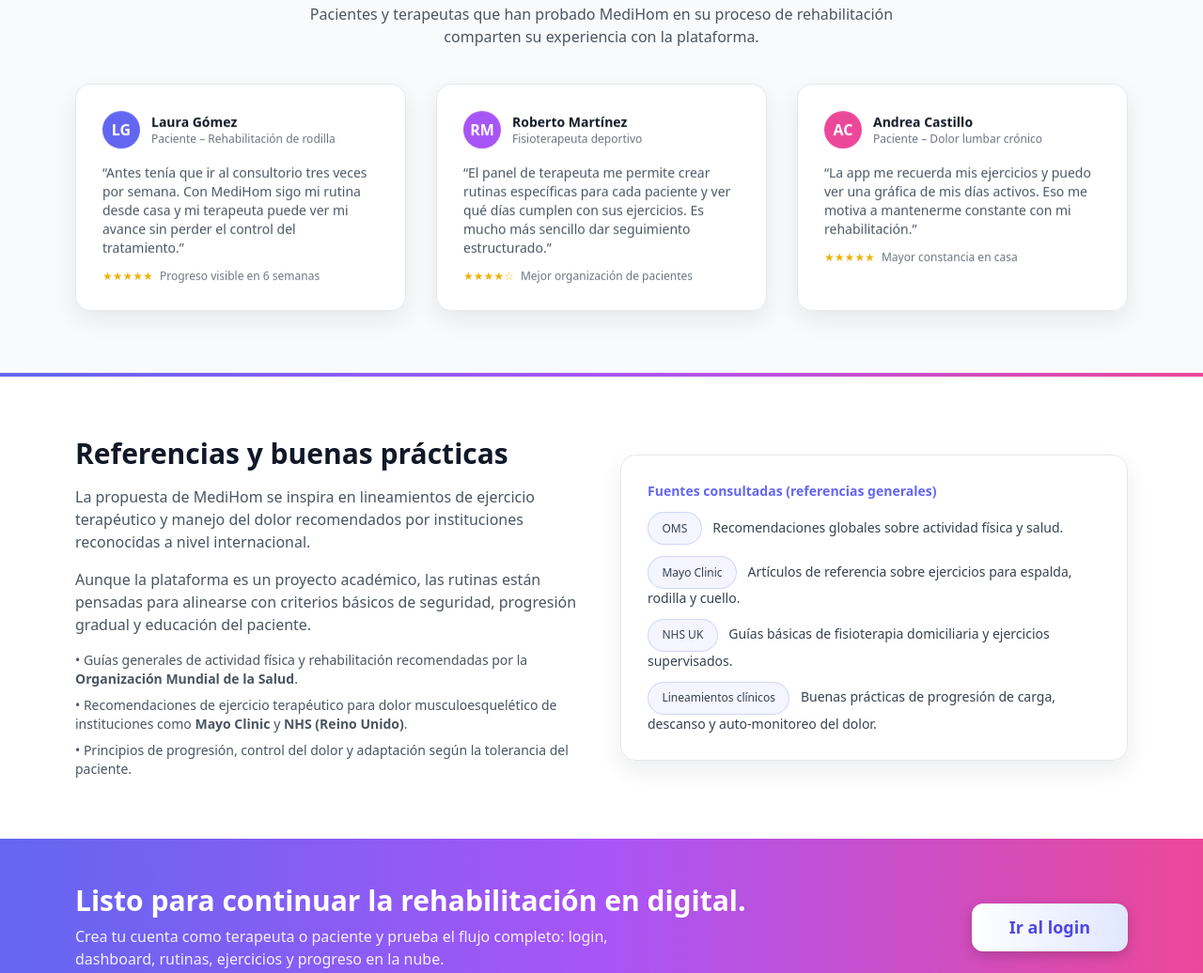
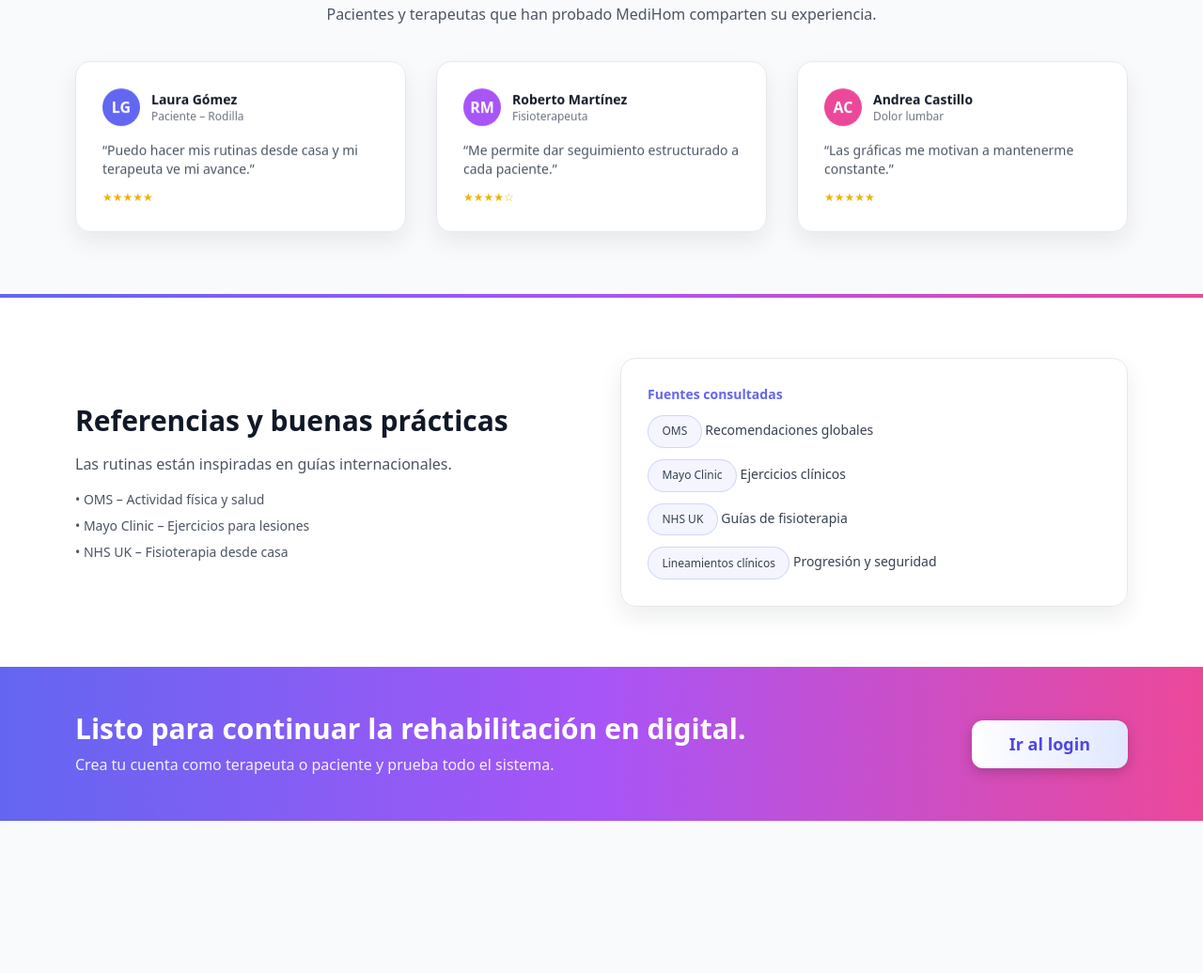
Before and after one commit to sorenn24/Aplicacion-Web, a website: page codigos/integradora/index.html in a window 1280 px wide. Shown: the part 1974-3010 px from the top of the page at 94% size. After the commit the page ends 2848 px from the top, so only its background shows below. Drawn offline with nearby package versions, Linux system fonts and the light colour scheme.

Commit message:
Update index.html

```diff
--- a/codigos/integradora/index.html
+++ b/codigos/integradora/index.html
@@ -8,7 +8,10 @@
     <script src="./home/home.js" defer></script>
     <link rel="stylesheet" href="./home/home.css" />
   </head>
+
+  <!-- 👇 AQUI ES EL ÚNICO CAMBIO: SE AGREGA "holo-bg" -->
   <body class="bg-gray-50 holo-bg">
+
     <!-- Navigation -->
     <nav class="bg-white shadow-sm fixed w-full top-0 z-50">
       <div class="max-w-6xl mx-auto px-4">
@@ -28,10 +31,10 @@
 
     <!-- Hero Section -->
     <section
-      class="hero-section pt-16 min-h-screen bg-gradient-to-br from-indigo-500 via-purple-500 to-pink-500"
+      class="pt-16 min-h-screen bg-gradient-to-br from-indigo-500 via-purple-500 to-pink-500"
     >
       <div class="max-w-6xl mx-auto px-4 py-20">
-        <div class="text-center text-white fade-in hero-content">
+        <div class="text-center text-white fade-in">
           <p class="uppercase tracking-[0.35em] text-xs mb-4 opacity-80">
             Plataforma de rehabilitación digital
           </p>
@@ -65,6 +68,7 @@
     <section class="bg-white section-divider">
       <div class="max-w-6xl mx-auto px-4 py-16 section-3d">
         <div class="grid md:grid-cols-2 gap-10 items-center">
+
           <div>
             <h2 class="text-3xl font-bold text-gray-900 mb-4">
               ¿Qué es <span class="text-indigo-600">MediHom</span>?
@@ -106,8 +110,7 @@
             <p class="text-gray-600 mb-4">
               MediHom busca que cualquier persona pueda continuar su proceso de
               rehabilitación desde casa, sin perder estructura ni calidad en el
-              tratamiento. El terapeuta define la rutina, el sistema guía al
-              paciente y ambos visualizan el progreso.
+              tratamiento.
             </p>
             <ul class="space-y-2 text-gray-600 text-sm">
               <li>• Rutinas divididas por zonas del cuerpo.</li>
@@ -116,6 +119,7 @@
               <li>• Panel de control para gestionar las rutinas.</li>
             </ul>
           </div>
+
         </div>
       </div>
     </section>
@@ -134,58 +138,51 @@
         </div>
 
         <div class="grid md:grid-cols-3 gap-8">
+
           <div class="card-3d">
-            <div
-              class="w-10 h-10 rounded-xl bg-indigo-500 text-white flex items-center justify-center mb-4"
-            >
+            <div class="w-10 h-10 rounded-xl bg-indigo-500 text-white flex items-center justify-center mb-4">
               1
             </div>
             <h3 class="font-semibold text-gray-900 mb-2">
               Registro y roles seguros
             </h3>
             <p class="text-gray-600 text-sm mb-3">
-              Los usuarios se registran como paciente o terapeuta. La API
-              valida credenciales, protege rutas y genera un token seguro.
+              Los usuarios se registran como paciente o terapeuta. La API valida credenciales y genera un token seguro.
             </p>
             <span class="chip">JWT • Rutas protegidas</span>
           </div>
 
           <div class="card-3d">
-            <div
-              class="w-10 h-10 rounded-xl bg-purple-500 text-white flex items-center justify-center mb-4"
-            >
+            <div class="w-10 h-10 rounded-xl bg-purple-500 text-white flex items-center justify-center mb-4">
               2
             </div>
             <h3 class="font-semibold text-gray-900 mb-2">
               Creación y asignación de rutinas
             </h3>
             <p class="text-gray-600 text-sm mb-3">
-              El terapeuta crea rutinas en el panel y las asigna a un paciente.
-              Cada rutina incluye ejercicios, repeticiones y duración.
+              El terapeuta crea rutinas y las asigna a un paciente.
             </p>
             <span class="chip">Panel de terapeuta</span>
           </div>
 
           <div class="card-3d">
-            <div
-              class="w-10 h-10 rounded-xl bg-pink-500 text-white flex items-center justify-center mb-4"
-            >
+            <div class="w-10 h-10 rounded-xl bg-pink-500 text-white flex items-center justify-center mb-4">
               3
             </div>
             <h3 class="font-semibold text-gray-900 mb-2">
               Ejecución y seguimiento
             </h3>
             <p class="text-gray-600 text-sm mb-3">
-              El paciente ve sus rutinas, realiza los ejercicios día a día y la
-              plataforma guarda el progreso en la nube (MongoDB + API).
+              El paciente realiza los ejercicios y la plataforma guarda el progreso.
             </p>
             <span class="chip">Gráficas e historial</span>
           </div>
+
         </div>
       </div>
     </section>
 
-    <!-- 🆕 Sección: Testimonios de usuarios -->
+    <!-- Testimonios -->
     <section class="bg-gray-50">
       <div class="max-w-6xl mx-auto px-4 py-16 section-3d">
         <div class="text-center mb-10">
@@ -193,8 +190,7 @@
             Lo que dicen nuestros usuarios
           </h2>
           <p class="text-gray-600 max-w-2xl mx-auto">
-            Pacientes y terapeutas que han probado MediHom en su proceso de
-            rehabilitación comparten su experiencia con la plataforma.
+            Pacientes y terapeutas que han probado MediHom comparten su experiencia.
           </p>
         </div>
 
@@ -202,172 +198,106 @@
           <!-- Testimonio 1 -->
           <article class="card-3d float-soft">
             <div class="flex items-center mb-4">
-              <div
-                class="w-10 h-10 rounded-full bg-indigo-500 text-white flex items-center justify-center font-semibold mr-3"
-              >
+              <div class="w-10 h-10 rounded-full bg-indigo-500 text-white flex items-center justify-center font-semibold mr-3">
                 LG
               </div>
               <div>
-                <p class="font-semibold text-gray-900 text-sm">
-                  Laura Gómez
-                </p>
-                <p class="text-xs text-gray-500">
-                  Paciente – Rehabilitación de rodilla
-                </p>
+                <p class="font-semibold text-gray-900 text-sm">Laura Gómez</p>
+                <p class="text-xs text-gray-500">Paciente – Rodilla</p>
               </div>
             </div>
             <p class="text-sm text-gray-600 mb-3">
-              “Antes tenía que ir al consultorio tres veces por semana. Con MediHom
-              sigo mi rutina desde casa y mi terapeuta puede ver mi avance sin perder el control del tratamiento.”
+              “Puedo hacer mis rutinas desde casa y mi terapeuta ve mi avance.”
             </p>
-            <p class="text-xs text-yellow-500">
-              ★★★★★ <span class="text-gray-500 ml-1">Progreso visible en 6 semanas</span>
-            </p>
+            <p class="text-xs text-yellow-500">★★★★★</p>
           </article>
 
           <!-- Testimonio 2 -->
           <article class="card-3d float-soft">
             <div class="flex items-center mb-4">
-              <div
-                class="w-10 h-10 rounded-full bg-purple-500 text-white flex items-center justify-center font-semibold mr-3"
-              >
+              <div class="w-10 h-10 rounded-full bg-purple-500 text-white flex items-center justify-center font-semibold mr-3">
                 RM
               </div>
               <div>
-                <p class="font-semibold text-gray-900 text-sm">
-                  Roberto Martínez
-                </p>
-                <p class="text-xs text-gray-500">Fisioterapeuta deportivo</p>
+                <p class="font-semibold text-gray-900 text-sm">Roberto Martínez</p>
+                <p class="text-xs text-gray-500">Fisioterapeuta</p>
               </div>
             </div>
             <p class="text-sm text-gray-600 mb-3">
-              “El panel de terapeuta me permite crear rutinas específicas para cada
-              paciente y ver qué días cumplen con sus ejercicios. Es mucho más sencillo dar seguimiento estructurado.”
+              “Me permite dar seguimiento estructurado a cada paciente.”
             </p>
-            <p class="text-xs text-yellow-500">
-              ★★★★☆ <span class="text-gray-500 ml-1">Mejor organización de pacientes</span>
-            </p>
+            <p class="text-xs text-yellow-500">★★★★☆</p>
           </article>
 
           <!-- Testimonio 3 -->
           <article class="card-3d float-soft">
             <div class="flex items-center mb-4">
-              <div
-                class="w-10 h-10 rounded-full bg-pink-500 text-white flex items-center justify-center font-semibold mr-3"
-              >
+              <div class="w-10 h-10 rounded-full bg-pink-500 text-white flex items-center justify-center font-semibold mr-3">
                 AC
               </div>
               <div>
-                <p class="font-semibold text-gray-900 text-sm">
-                  Andrea Castillo
-                </p>
-                <p class="text-xs text-gray-500">Paciente – Dolor lumbar crónico</p>
+                <p class="font-semibold text-gray-900 text-sm">Andrea Castillo</p>
+                <p class="text-xs text-gray-500">Dolor lumbar</p>
               </div>
             </div>
             <p class="text-sm text-gray-600 mb-3">
-              “La app me recuerda mis ejercicios y puedo ver una gráfica de mis días
-              activos. Eso me motiva a mantenerme constante con mi rehabilitación.”
+              “Las gráficas me motivan a mantenerme constante.”
             </p>
-            <p class="text-xs text-yellow-500">
-              ★★★★★ <span class="text-gray-500 ml-1">Mayor constancia en casa</span>
-            </p>
+            <p class="text-xs text-yellow-500">★★★★★</p>
           </article>
+
         </div>
       </div>
     </section>
 
-    <!-- Sección: Referencias y soporte clínico -->
+    <!-- Referencias -->
     <section class="bg-white section-divider">
       <div class="max-w-6xl mx-auto px-4 py-16 section-3d">
+
         <div class="grid md:grid-cols-2 gap-10 items-center">
+
           <div>
             <h2 class="text-3xl font-bold text-gray-900 mb-4">
               Referencias y buenas prácticas
             </h2>
             <p class="text-gray-600 mb-4">
-              La propuesta de MediHom se inspira en lineamientos de ejercicio
-              terapéutico y manejo del dolor recomendados por instituciones
-              reconocidas a nivel internacional.
-            </p>
-            <p class="text-gray-600 mb-4">
-              Aunque la plataforma es un proyecto académico, las rutinas están
-              pensadas para alinearse con criterios básicos de seguridad,
-              progresión gradual y educación del paciente.
+              Las rutinas están inspiradas en guías internacionales.
             </p>
 
             <div class="space-y-2 text-sm text-gray-600">
-              <p>
-                • Guías generales de actividad física y rehabilitación
-                recomendadas por la
-                <span class="font-semibold">Organización Mundial de la Salud</span>.
-              </p>
-              <p>
-                • Recomendaciones de ejercicio terapéutico para
-                dolor musculoesquelético de instituciones como
-                <span class="font-semibold">Mayo Clinic</span> y
-                <span class="font-semibold">NHS (Reino Unido)</span>.
-              </p>
-              <p>
-                • Principios de progresión, control del dolor y adaptación según
-                la tolerancia del paciente.
-              </p>
+              <p>• OMS – Actividad física y salud</p>
+              <p>• Mayo Clinic – Ejercicios para lesiones</p>
+              <p>• NHS UK – Fisioterapia desde casa</p>
             </div>
           </div>
 
           <div class="card-3d">
             <p class="text-sm font-semibold text-indigo-500 mb-3">
-              Fuentes consultadas (referencias generales)
+              Fuentes consultadas
             </p>
             <ul class="space-y-3 text-sm text-gray-700">
-              <li>
-                <span class="badge-ref">OMS</span>
-                <span class="ml-2">
-                  Recomendaciones globales sobre actividad física y salud.
-                </span>
-              </li>
-              <li>
-                <span class="badge-ref">Mayo Clinic</span>
-                <span class="ml-2">
-                  Artículos de referencia sobre ejercicios para espalda, rodilla
-                  y cuello.
-                </span>
-              </li>
-              <li>
-                <span class="badge-ref">NHS UK</span>
-                <span class="ml-2">
-                  Guías básicas de fisioterapia domiciliaria y ejercicios
-                  supervisados.
-                </span>
-              </li>
-              <li>
-                <span class="badge-ref">Lineamientos clínicos</span>
-                <span class="ml-2">
-                  Buenas prácticas de progresión de carga, descanso y
-                  auto-monitoreo del dolor.
-                </span>
-              </li>
+              <li><span class="badge-ref">OMS</span> Recomendaciones globales</li>
+              <li><span class="badge-ref">Mayo Clinic</span> Ejercicios clínicos</li>
+              <li><span class="badge-ref">NHS UK</span> Guías de fisioterapia</li>
+              <li><span class="badge-ref">Lineamientos clínicos</span> Progresión y seguridad</li>
             </ul>
           </div>
+
         </div>
+
       </div>
     </section>
 
-    <!-- Sección final: CTA -->
-    <section
-      class="bg-gradient-to-r from-indigo-500 via-purple-500 to-pink-500"
-    >
+    <!-- CTA final -->
+    <section class="bg-gradient-to-r from-indigo-500 via-purple-500 to-pink-500">
       <div class="max-w-6xl mx-auto px-4 py-12">
-        <div
-          class="flex flex-col md:flex-row items-center justify-between gap-6 text-white"
-        >
+        <div class="flex flex-col md:flex-row items-center justify-between gap-6 text-white">
           <div>
             <h2 class="text-2xl md:text-3xl font-bold mb-2">
               Listo para continuar la rehabilitación en digital.
             </h2>
             <p class="text-sm md:text-base opacity-90 max-w-xl">
-              Crea tu cuenta como terapeuta o paciente y prueba el flujo
-              completo: login, dashboard, rutinas, ejercicios y progreso en la
-              nube.
+              Crea tu cuenta como terapeuta o paciente y prueba todo el sistema.
             </p>
           </div>
           <div class="flex gap-3">
@@ -379,6 +309,7 @@
       </div>
     </section>
 
+    <!-- Service Worker -->
     <script>
       if ("serviceWorker" in navigator) {
         window.addEventListener("load", async () => {
@@ -387,12 +318,13 @@
               "/serviceWorker.js",
               { scope: "./" }
             );
-            console.log("✅ Service Worker registrado con scope:", reg.scope);
+            console.log("✅ Service Worker registrado:", reg.scope);
           } catch (err) {
             console.error("❌ Error al registrar el Service Worker:", err);
           }
         });
       }
     </script>
+
   </body>
 </html>
```
